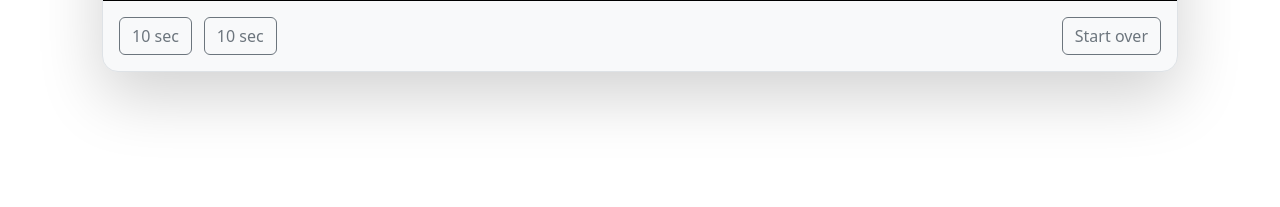
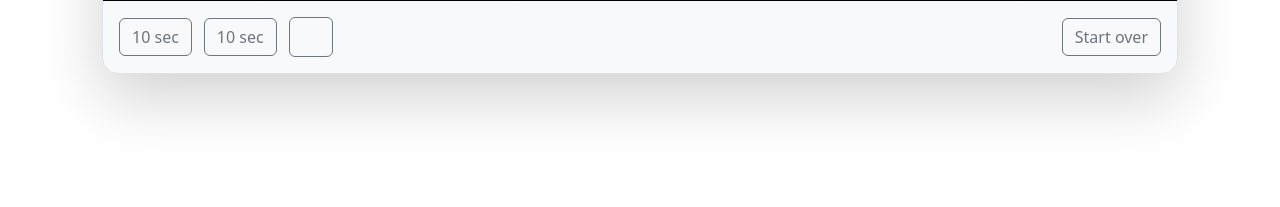
Before and after one commit to kyokley/MediaViewer, a Django app: template mediaviewer/templates/mediaviewer/b2player.html in a window 1280 px wide. Shown: the part 878-1085 px from the top of the page. Before the commit the page ends 983 px from the top, so only its background shows below. Run offline with Django 3.2, Linux system fonts and the light colour scheme; the template is opened without the code that fills it, so the values that code supplies are empty; some libraries are stand-ins or nearby versions.

Commit message:
fix(player): let cast sdk manage launcher visibility

```diff
--- a/mediaviewer/templates/mediaviewer/b2player.html
+++ b/mediaviewer/templates/mediaviewer/b2player.html
@@ -47,7 +47,7 @@
                         id="seek-forward"
                         type="button"
                         aria-label="Forward 10 seconds">10 sec <i class="bi-skip-forward-fill"></i></button>
-                <google-cast-launcher id="cast-video" class="btn btn-outline-secondary" aria-label="Cast video" hidden></google-cast-launcher>
+                <google-cast-launcher id="cast-video" class="btn btn-outline-secondary" aria-label="Cast video"></google-cast-launcher>
                 <button class="btn btn-outline-secondary"
                         id="airplay-video"
                         type="button"
```
Also changed, not shown: mediaviewer/tests/js/b2player.test.cjs (+6 -2 lines).
